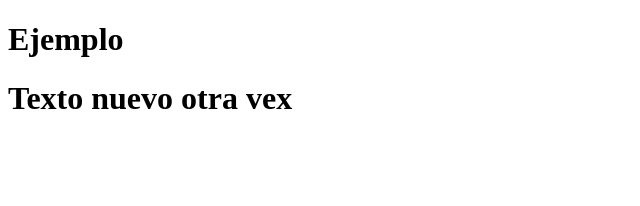
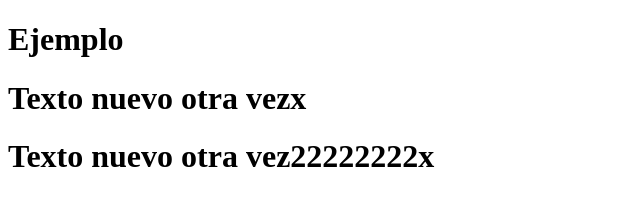
Before and after one commit to sfuent95/ejercicio, a plain HTML site: page index.html in a window 1280 px wide. Shown: the whole page, without its empty margins (0-640 px from the left). Drawn offline with Linux system fonts and the light colour scheme.

Commit message:
modificacion menor

```diff
--- a/index.html
+++ b/index.html
@@ -8,7 +8,8 @@
 <body>
     <div class="app">
         <h1>Ejemplo</h1>
-        <h1>Texto nuevo otra vex</h1>
+        <h1>Texto nuevo otra vezx</h1>
+        <h1>Texto nuevo otra vez22222222x</h1>
     </div>
 </body>
 </html>
```
